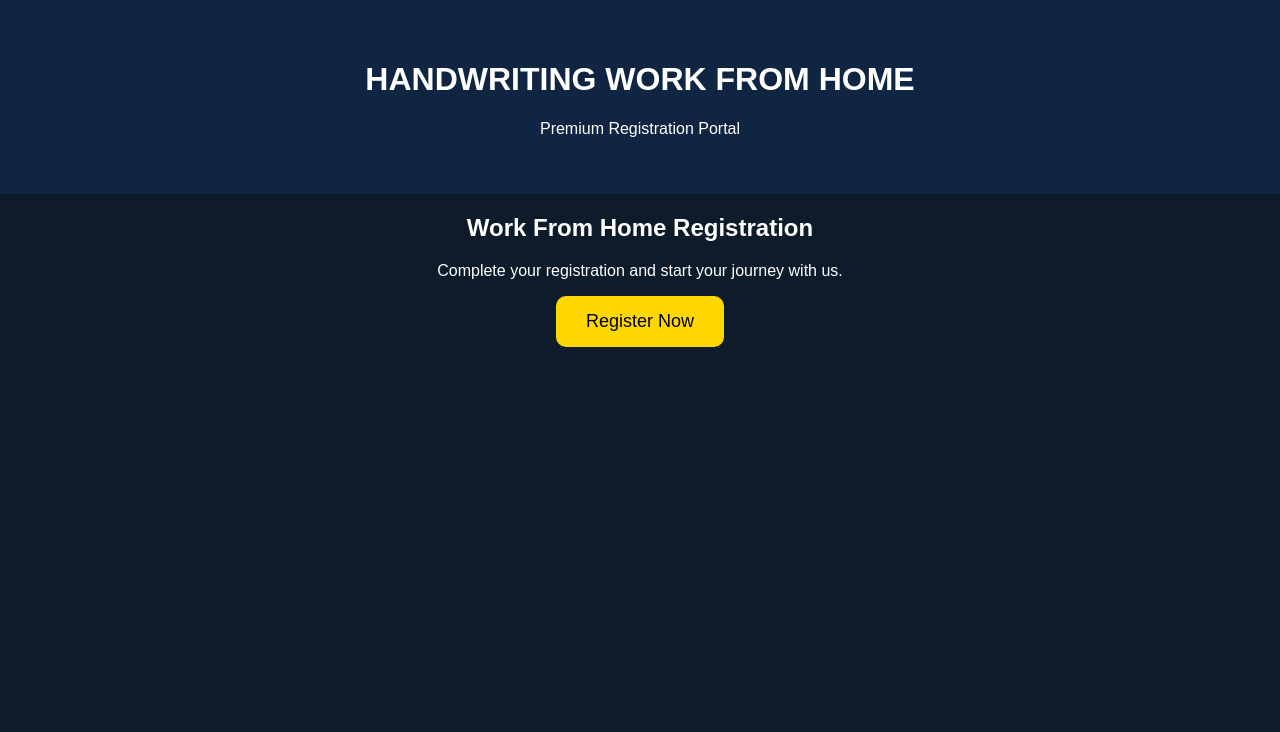
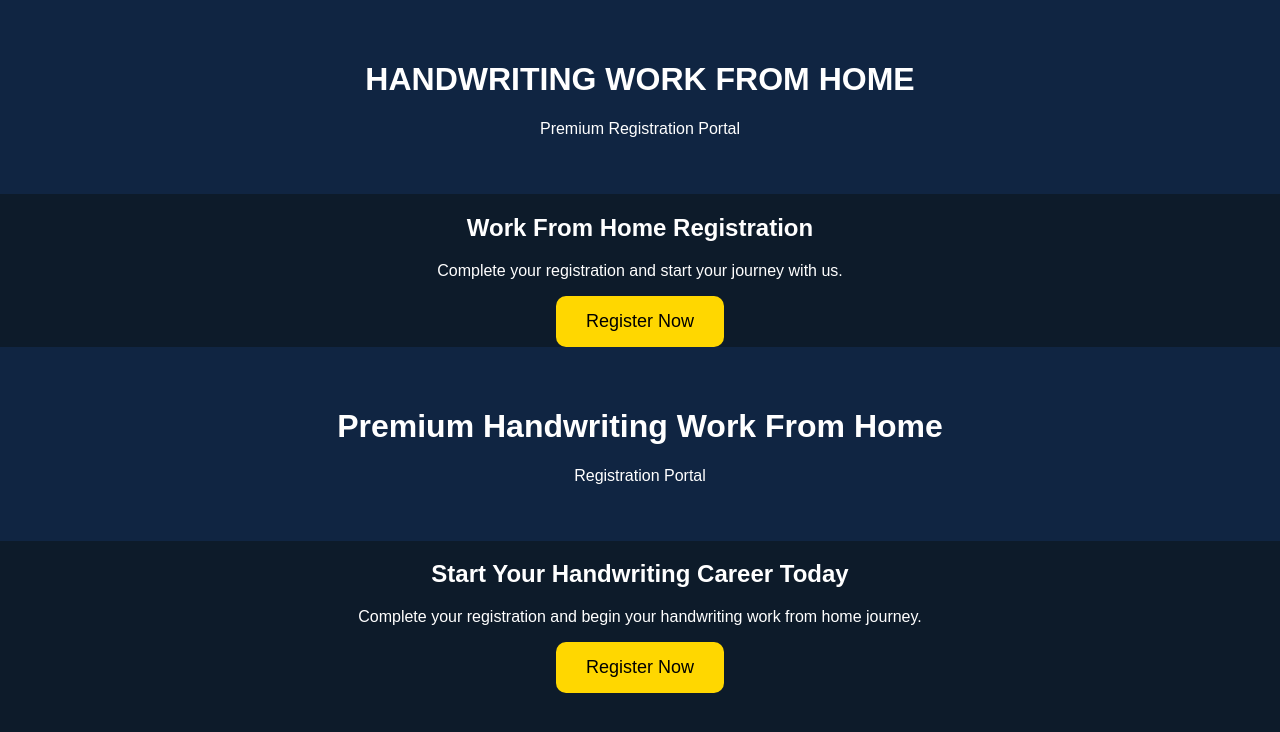
Before and after one commit to vicky966417-ai/HANDWRITING-WORK-FROM-HOME, a plain HTML site: page frontend/index.html in a window 1280 px wide. Drawn offline with Linux system fonts and the light colour scheme.

Commit message:
Add HTML structure for registration portal

```diff
--- a/frontend/index.html
+++ b/frontend/index.html
@@ -35,3 +35,38 @@ Complete your registration and start your journey with us.
 
 </body>
 </html>
+<!DOCTYPE html>
+<html lang="en">
+<head>
+    <meta charset="UTF-8">
+    <meta name="viewport" content="width=device-width, initial-scale=1.0">
+    <title>Premium Handwriting Work From Home</title>
+
+    <link rel="stylesheet" href="style.css">
+
+    <link href="https://fonts.googleapis.com/css2?family=Poppins:wght@300;400;600;700&display=swap" rel="stylesheet">
+</head>
+
+<body>
+
+<header>
+    <h1>Premium Handwriting Work From Home</h1>
+    <p>Registration Portal</p>
+</header>
+
+<section class="hero">
+
+    <h2>Start Your Handwriting Career Today</h2>
+
+    <p>
+        Complete your registration and begin your handwriting work from home journey.
+    </p>
+
+    <button>Register Now</button>
+
+</section>
+
+<script src="script.js"></script>
+
+</body>
+</html>
```
